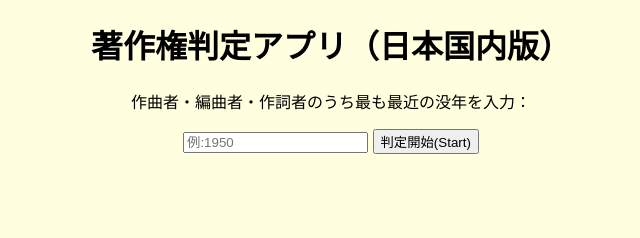
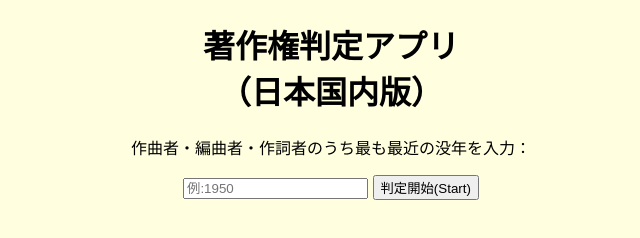
Before and after one commit to ayumuponn/Projects, a plain HTML site: page index.html in a window 1280 px wide. Shown: the whole page, without its empty margins (309-949 px from the left). Drawn offline with Linux system fonts and the light colour scheme.

```diff
--- a/index.html
+++ b/index.html
@@ -9,7 +9,7 @@
 </head>
 
 <body>
-    <h1>著作権判定アプリ（日本国内版）</h1>
+    <h1>著作権判定アプリ<br>（日本国内版）</h1>
     <p>作曲者・編曲者・作詞者のうち最も最近の没年を入力：</p>
     <!-- 没年：deathYearInputでタグ付け -->
     <input type="number" id="deathYearInput" placeholder="例:1950">
```
